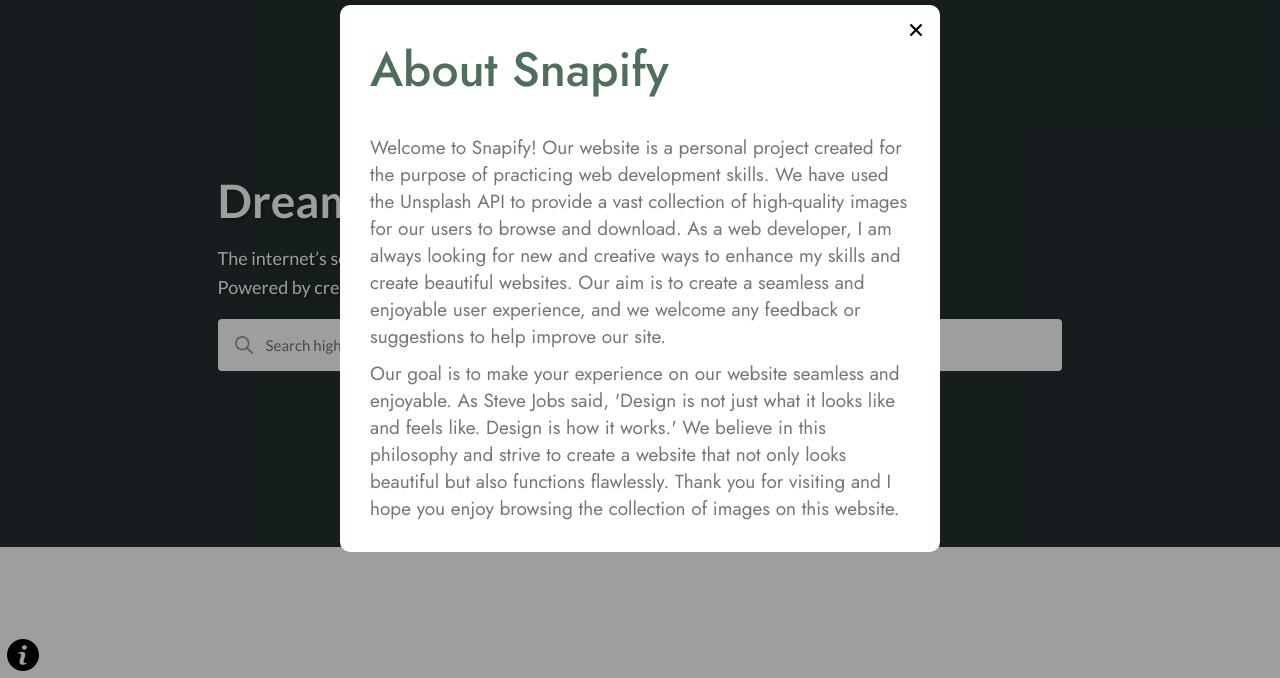
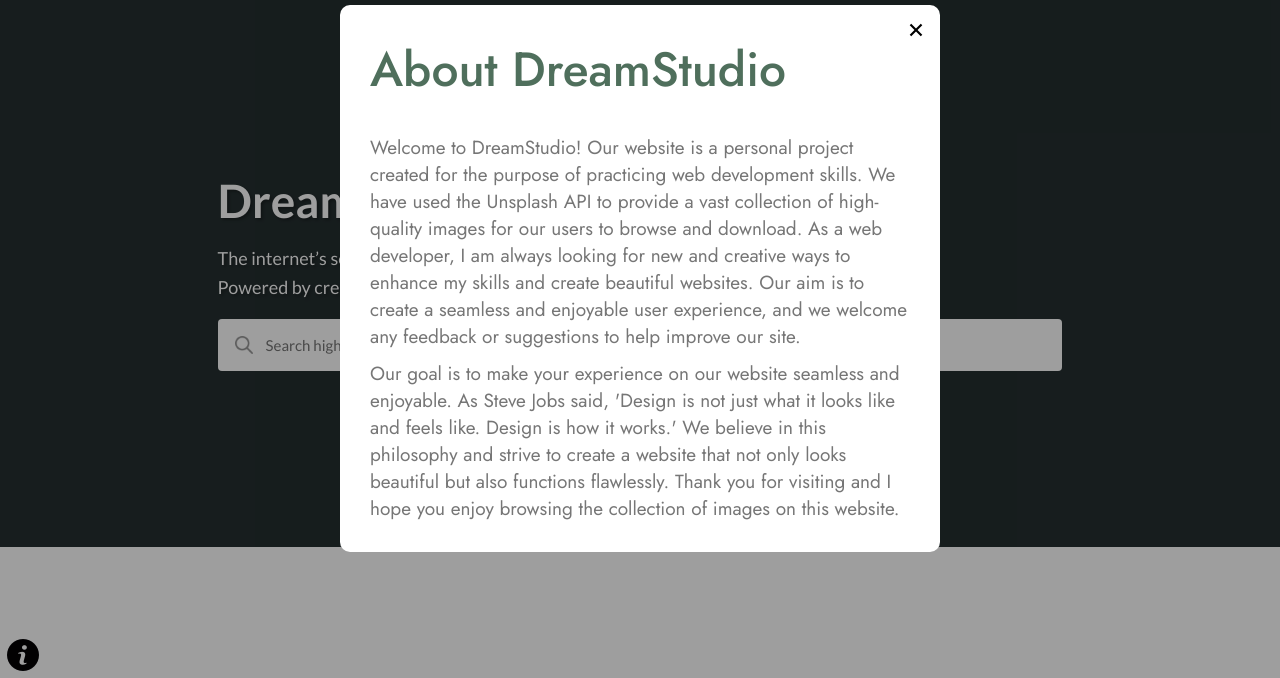
Before and after one commit to poojasharma68/Dream-Studio, a website built with Parcel: page index.html in a window 1280 px wide. Both pictures are taken after a click on the element 23 px from the left and 777 px from the top of the page. Shown: the part 122-800 px from the top of the page. Built offline with nearby package versions, Linux system fonts and the light colour scheme; no server answers.

Commit message:
Update index.html

```diff
--- a/index.html
+++ b/index.html
@@ -47,7 +47,7 @@
                 <a href="https://unsplash.com/advertise">Advertise</a>
             </div>
             <div class="menu-item display-none toggle-menu-item">
-                <a href="https://unsplash.com/plus">Snapify+</a>
+                <a href="https://unsplash.com/plus">DreamStudio+</a>
             </div>
             <div class="menu-item toggle-menu-item">
                 <a href="contact_us.html">Contact Us</a>
@@ -340,11 +340,11 @@
                 </div>
                 <div class="content">
                     <div class="title">
-                        About Snapify
+                        About DreamStudio
                     </div>
                     <div class="info">
                         <p>
-                            Welcome to Snapify! Our website is a personal project created for the purpose of practicing web development skills. We have used the Unsplash API to provide a vast collection of high-quality images for our users to browse and download. As a web developer, I am always looking for new and creative ways to enhance my skills and create beautiful websites. Our aim is to create a seamless and enjoyable user experience, and we welcome any feedback or suggestions to help improve our site.
+                            Welcome to DreamStudio! Our website is a personal project created for the purpose of practicing web development skills. We have used the Unsplash API to provide a vast collection of high-quality images for our users to browse and download. As a web developer, I am always looking for new and creative ways to enhance my skills and create beautiful websites. Our aim is to create a seamless and enjoyable user experience, and we welcome any feedback or suggestions to help improve our site.
                         </p>
                         <p>
                             Our goal is to make your experience on our website seamless and enjoyable. As Steve Jobs said, 'Design is not just what it looks like and feels like. Design is how it works.' We believe in this philosophy and strive to create a website that not only looks beautiful but also functions flawlessly. Thank you for visiting and I hope you enjoy browsing the collection of images on this website.
```
